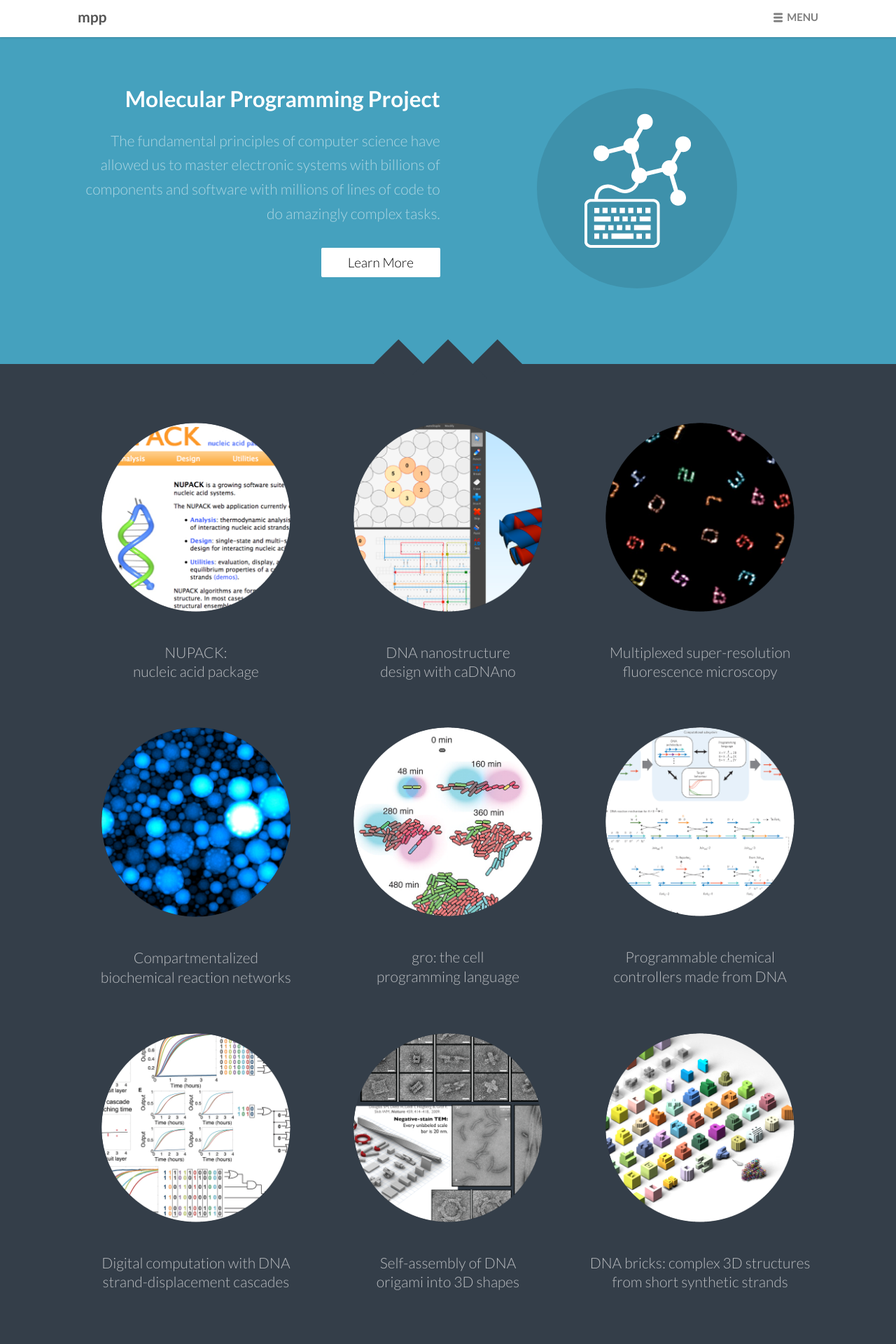
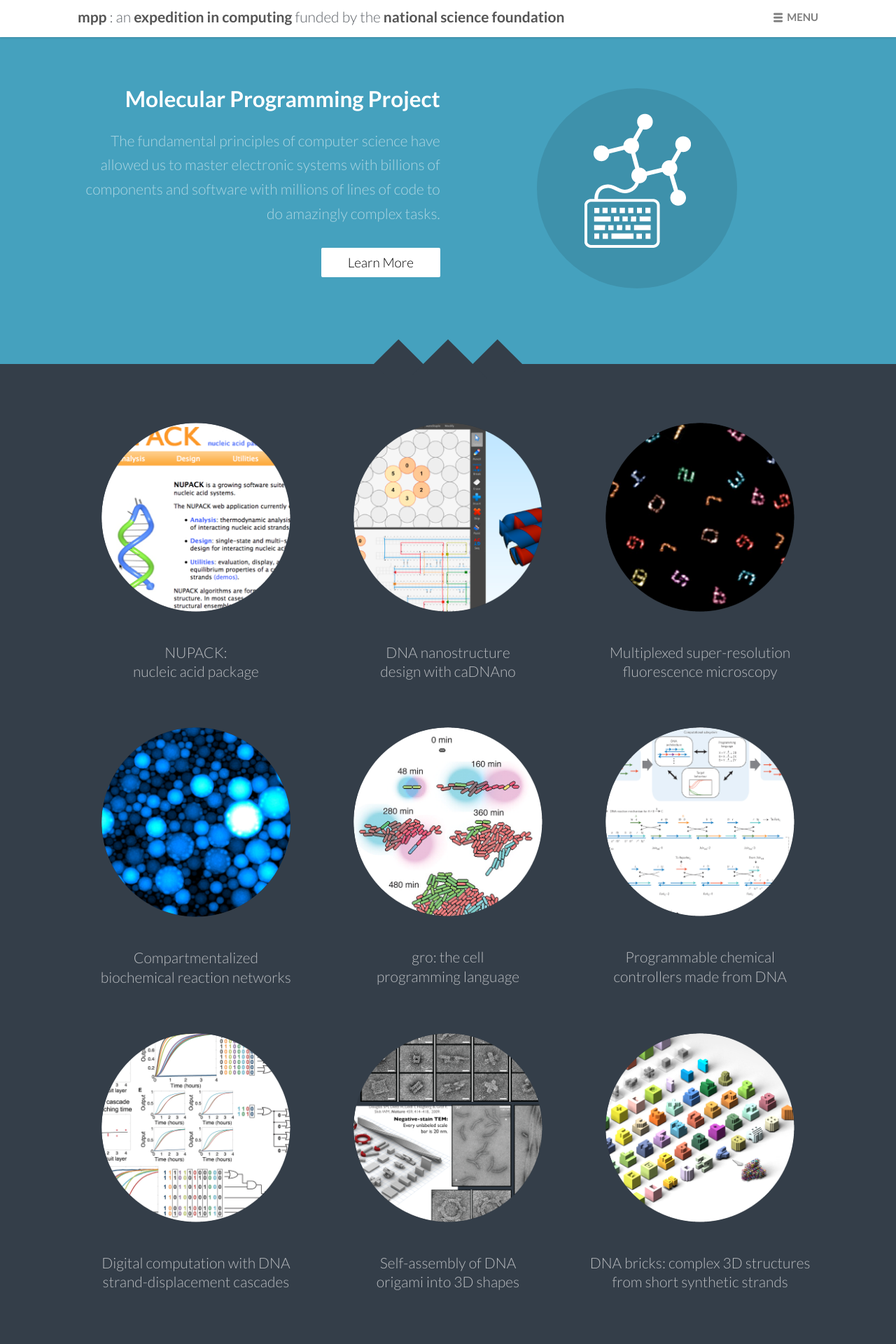
Before and after one commit to douglaslab/mpp, a Jekyll site: the page built from website/index.html, in a window 1280 px wide. Shown: the top 1920 px of the page at 70% size. Built offline with Jekyll 4.4.1, drawn with Linux system fonts in a browser that asks for light colours; nearby versions of some CDN libraries.

Commit message:
add links to navigation header

```diff
--- a/website/_includes/navigation.html
+++ b/website/_includes/navigation.html
@@ -1,7 +1,7 @@
 <!-- desktop next-->
 <header class="header--fixed headroom">
   <div class="row">
-    <a id="menu-logo" title=" {{ site.title }}" href="/"> {{ site.name }}  </a>
+    <a id="menu-logo" title=" {{ site.title }}" href="/"> {{ site.name }}  </a>: an <a id="menu-logo" target="_new" href="http://www.nsf.gov/news/news_summ.jsp?cntn_id=128886">Expedition in Computing</a> funded by the <a id="menu-logo" target="_new" href="http://www.nsf.gov">National Science Foundation</a>
 
     <div class="menu icon-menu ">
       <a href="#" title="Main Navigation"  id="navigation">Menu</a>
```
